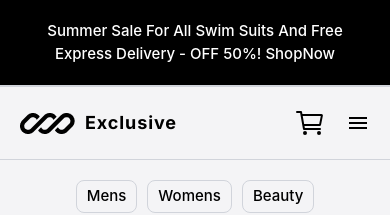
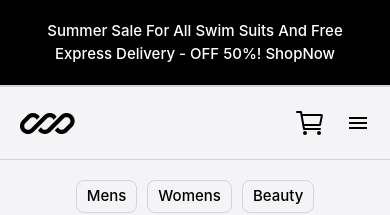
Before and after one commit to Mohamed-Y0/Exclusive, a React (Vite) app: page / in a window 390 px wide. Shown: the top 215 px of the page. Built offline with nearby package versions, Linux system fonts and the light colour scheme; no server answers; a web font is replaced by a local one.

Commit message:
edit logo style

```diff
--- a/src/components/ui/Logo.tsx
+++ b/src/components/ui/Logo.tsx
@@ -4,16 +4,18 @@ type LogoProps = {
 
 function Logo({ color }: LogoProps) {
   return (
-    <p
-      className={`text-lg font-bold tracking-wider text-${color} flex items-center gap-2.5 lg:text-2xl`}
-    >
+    <div className="flex items-center gap-2.5">
       <img
         src={`/imgs/logo-${color}-70.webp`}
         className="h-full w-full"
         alt=""
       />
-      Exclusive
-    </p>
+      <p
+        className={`text-lg font-bold tracking-wider text-${color} hidden gap-2.5 sm:block lg:text-2xl`}
+      >
+        Exclusive
+      </p>
+    </div>
   );
 }
 
```
